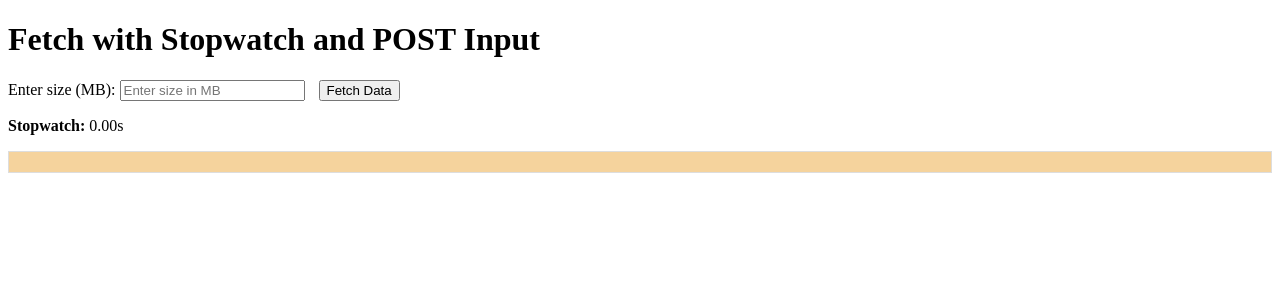
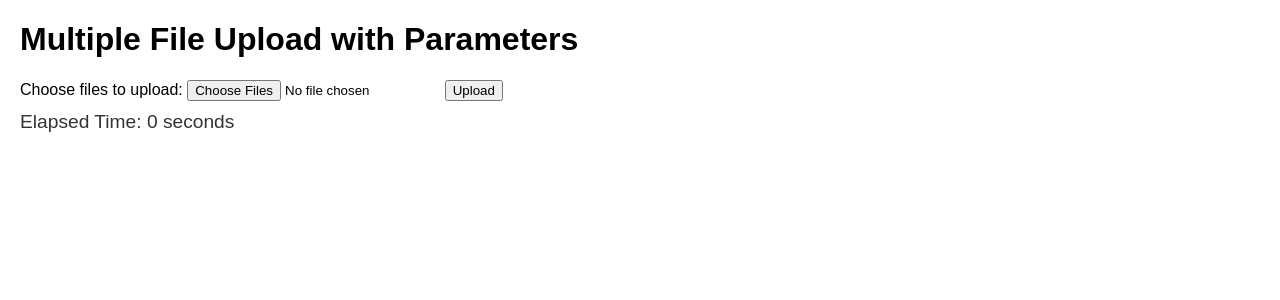
Before and after one commit to Minamic981/flask-upload-file, a Flask app: template templates/eexample.html in a window 1280 px wide. Shown: the top 300 px of the page. Run offline with Flask 3, Linux system fonts and the light colour scheme; the template is opened without the code that fills it, so the values that code supplies are empty.

Commit message:
ynBPGOmCDE

```diff
--- a/requirements.txt
+++ b/requirements.txt
@@ -15,4 +15,4 @@ s3transfer==0.11.0
 six==1.17.0
 urllib3==2.3.0
 Werkzeug==3.1.3
-requests
+httpx
--- a/templates/eexample.html
+++ b/templates/eexample.html
@@ -3,68 +3,111 @@
 <head>
     <meta charset="UTF-8">
     <meta name="viewport" content="width=device-width, initial-scale=1.0">
-    <title>Fetch with Stopwatch and POST Input</title>
+    <title>Multiple File Upload with Parameters</title>
+    <style>
+        body {
+            font-family: Arial, sans-serif;
+            margin: 20px;
+        }
+        .stopwatch {
+            margin-top: 10px;
+            font-size: 1.2em;
+            color: #333;
+        }
+        .message {
+            margin-top: 10px;
+            color: green;
+        }
+    </style>
     <script>
         let stopwatchInterval;
-        let startTime;
+        let elapsedTime = 0;
 
         function startStopwatch() {
-            startTime = Date.now();
-            document.getElementById('stopwatch').textContent = '0.00s';
+            elapsedTime = 0;
+            const stopwatchDisplay = document.getElementById('stopwatch');
+            stopwatchDisplay.textContent = `Elapsed Time: 0 seconds`;
+
             stopwatchInterval = setInterval(() => {
-                const elapsed = ((Date.now() - startTime) / 1000).toFixed(2);
-                document.getElementById('stopwatch').textContent = `${elapsed}s`;
-            }, 100);
+                elapsedTime++;
+                stopwatchDisplay.textContent = `Elapsed Time: ${elapsedTime} seconds`;
+            }, 1000);
         }
 
         function stopStopwatch() {
             clearInterval(stopwatchInterval);
         }
 
-        async function fetchData() {
-            const sizeInput = document.getElementById('sizeInput').value;
-            if (!sizeInput || isNaN(sizeInput)) {
-                alert('Please enter a valid number in the input field.');
+        async function uploadChunk(chunk, fileName, chunkNumber, totalChunks) {
+            const formData = new FormData();
+            formData.append('file', chunk);
+            formData.append('filename', fileName);
+            formData.append('chunkNumber', chunkNumber);
+            formData.append('totalChunks', totalChunks);
+
+            const response = await fetch('/upload', {
+                method: 'POST',
+                body: formData
+            });
+
+            if (!response.ok) {
+                throw new Error(`Failed to upload chunk ${chunkNumber} of file ${fileName}.`);
+            }
+
+            return await response.text();
+        }
+
+        async function handleFileUpload(file) {
+            const chunkSize = 1 * 1024 * 1024; // 1MB
+            const totalChunks = Math.ceil(file.size / chunkSize);
+            const fileName = file.name;
+            const promises = [];
+
+            for (let i = 0; i < totalChunks; i++) {
+                const start = i * chunkSize;
+                const end = Math.min(start + chunkSize, file.size);
+                const chunk = file.slice(start, end);
+
+                promises.push(uploadChunk(chunk, fileName, i + 1, totalChunks));
+            }
+
+            return Promise.all(promises);
+        }
+
+        async function handleSubmit(event) {
+            event.preventDefault();
+            const fileInput = document.getElementById('file');
+            const files = Array.from(fileInput.files);
+
+            if (files.length === 0) {
+                document.getElementById('message').textContent = 'Please select files to upload.';
                 return;
             }
 
             startStopwatch();
 
             try {
-                const response = await fetch('/s', {
-                    method: 'POST',
-                    headers: {
-                        'Content-Type': 'application/json',
-                    },
-                    body: JSON.stringify({ size_mb: parseFloat(sizeInput) }),
-                });
+                const uploadPromises = files.map(file => handleFileUpload(file));
+                await Promise.all(uploadPromises);
+                stopStopwatch();
 
-                if (!response.ok) {
-                    throw new Error(`Error: ${response.status} ${response.statusText}`);
-                }
-
-                const data = await response.json();
-                document.getElementById('output').textContent = JSON.stringify(data, null, 2);
+                document.getElementById('message').textContent = 'All files uploaded successfully!';
             } catch (error) {
-                document.getElementById('output').textContent = `Failed to fetch: ${error.message}`;
-            } finally {
                 stopStopwatch();
+                document.getElementById('message').textContent = `Error: ${error.message}`;
             }
         }
     </script>
 </head>
 <body>
-    <h1>Fetch with Stopwatch and POST Input</h1>
+    <h1>Multiple File Upload with Parameters</h1>
+    <form id="uploadForm" onsubmit="handleSubmit(event)">
+        <label for="file">Choose files to upload:</label>
+        <input type="file" id="file" name="file" multiple required>
+        <button type="submit">Upload</button>
+    </form>
 
-    <label for="sizeInput">Enter size (MB):</label>
-    <input type="number" id="sizeInput" placeholder="Enter size in MB" style="margin-right: 10px;">
-    <button onclick="fetchData()">Fetch Data</button>
-
-    <p>
-        <strong>Stopwatch:</strong>
-        <span id="stopwatch">0.00s</span>
-    </p>
-
-    <pre id="output" style="background: #f5d39d; padding: 10px; border: 1px solid #ddd; margin-top: 10px;"></pre>
+    <div class="stopwatch" id="stopwatch">Elapsed Time: 0 seconds</div>
+    <div class="message" id="message"></div>
 </body>
 </html>
```
Also changed, not shown: lol.py (+2 -9 lines), send_to_s3.py (+59 -30 lines).
